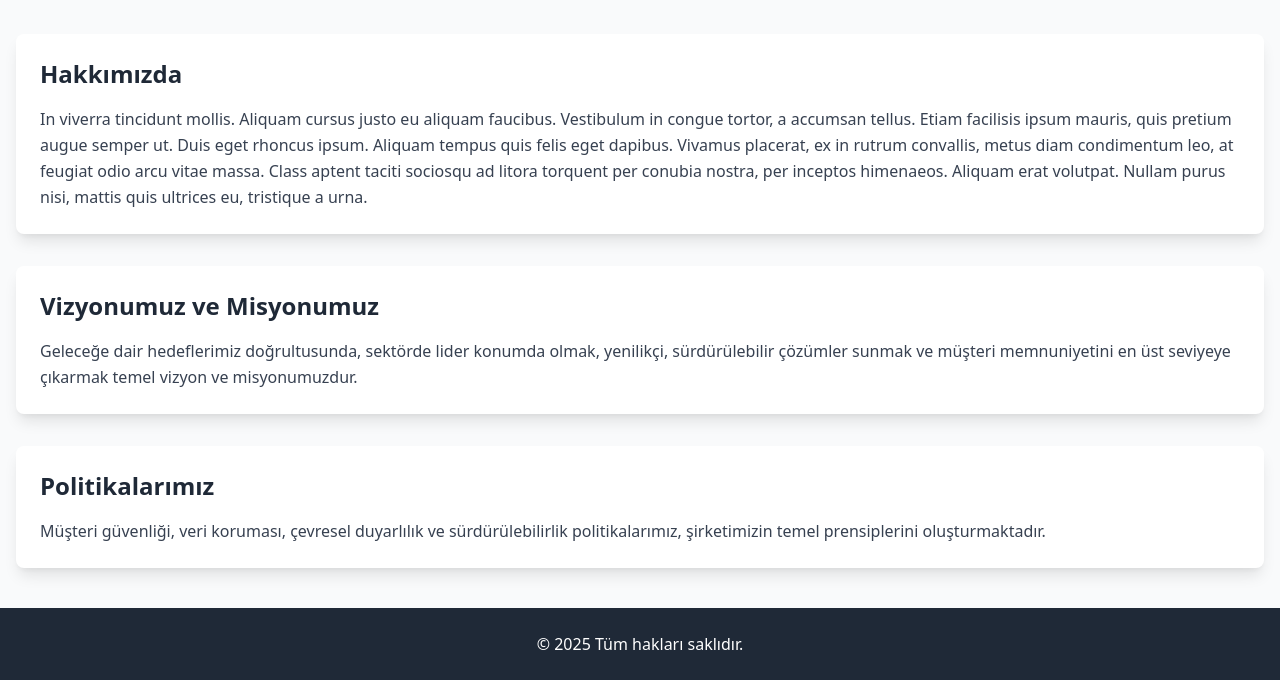
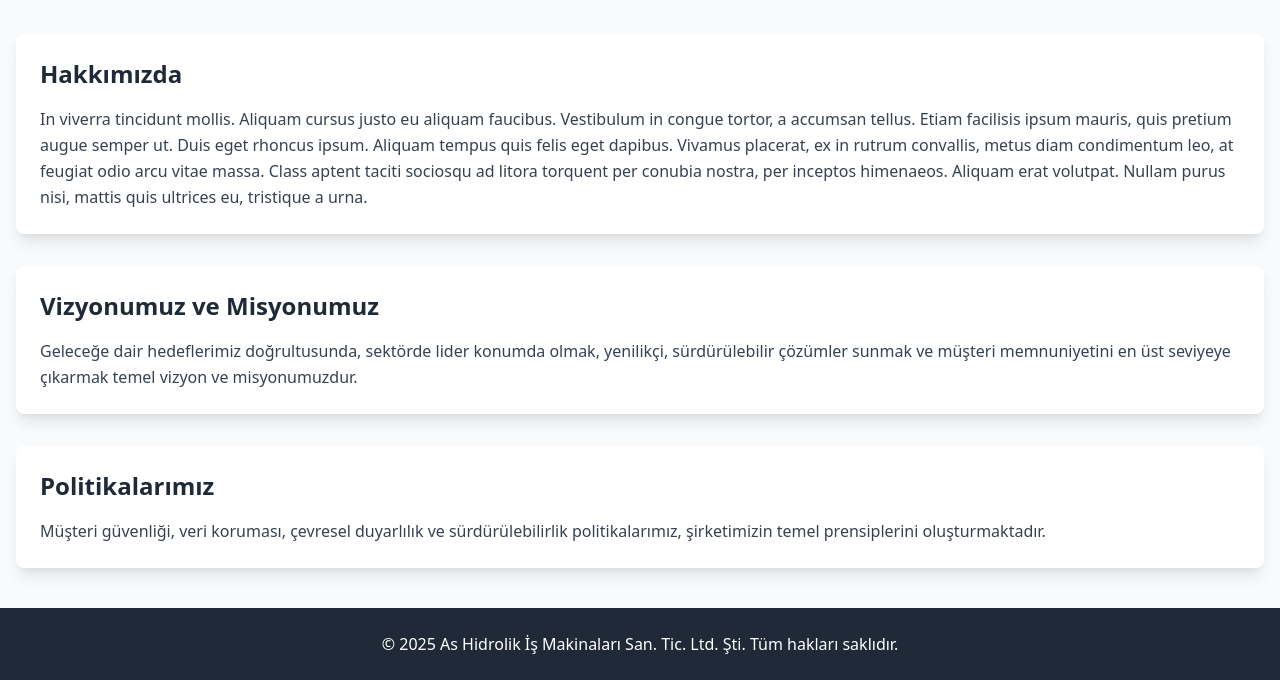
Before and after one commit to berkayyvzl/website, a plain HTML site: page about.html in a window 1280 px wide. Shown: the part 232-912 px from the top of the page. Drawn offline with nearby package versions, Linux system fonts and the light colour scheme.

Commit message:
Update about.html

```diff
--- a/about.html
+++ b/about.html
@@ -143,7 +143,7 @@
   <!-- Footer -->
   <footer class="bg-gray-800 text-white py-6">
     <div class="container mx-auto px-4 text-center">
-      <p>&copy; 2025 Tüm hakları saklıdır.</p>
+      <p>&copy; 2025 As Hidrolik İş Makinaları San. Tic. Ltd. Şti. Tüm hakları saklıdır.</p>
     </div>
   </footer>
 
```
